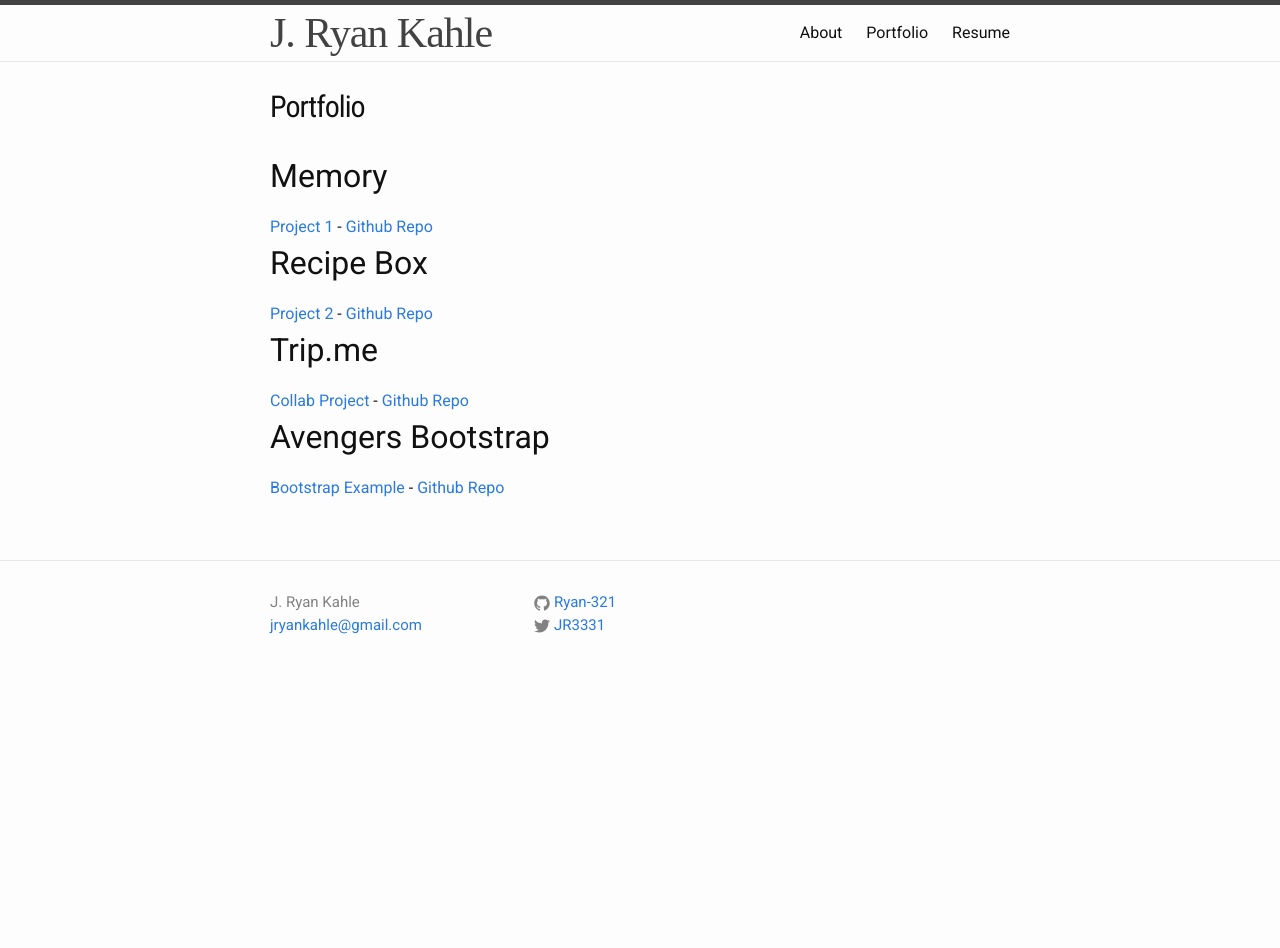
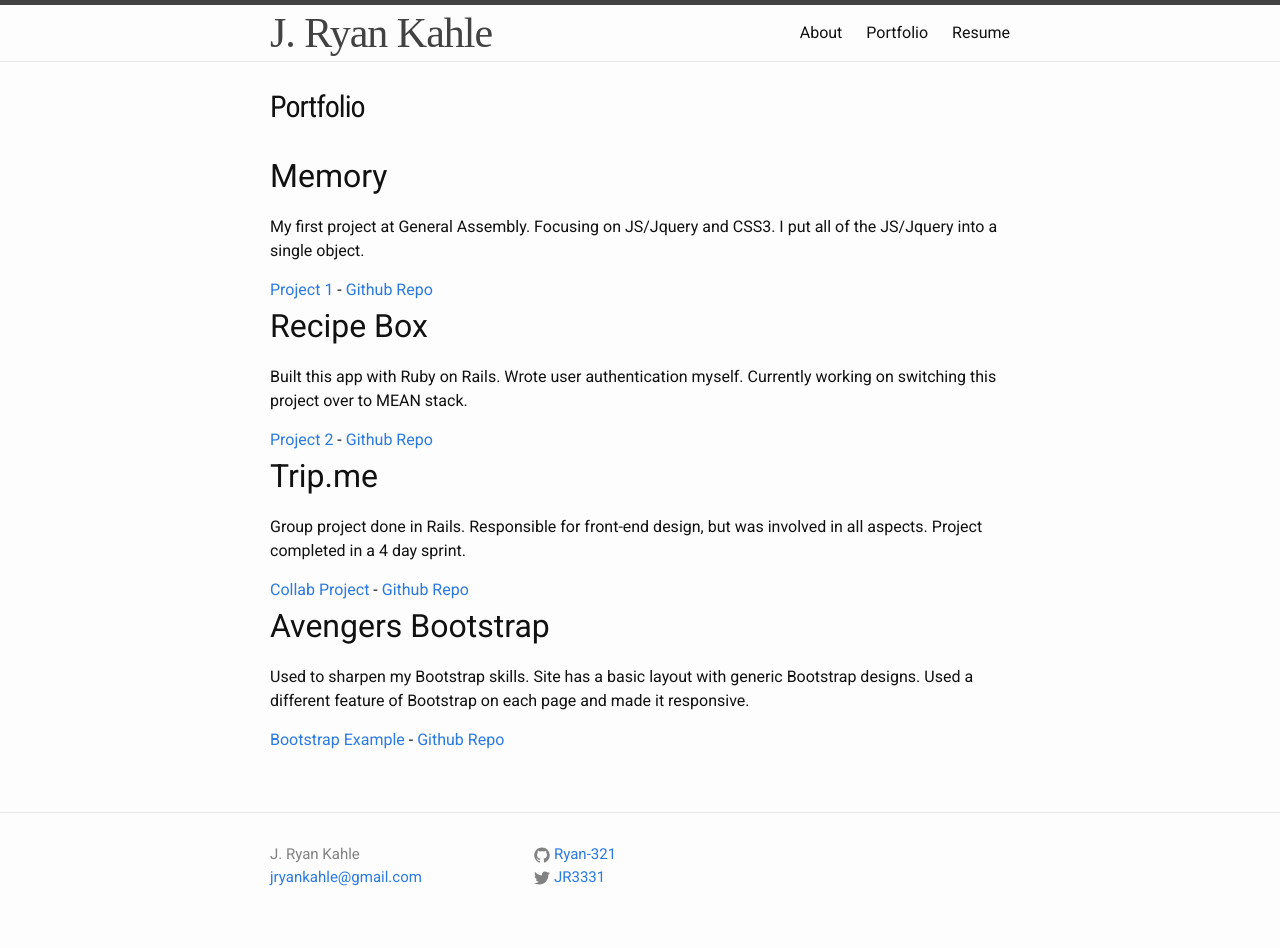
Before and after one commit to Ryan-321/Ryan-321.github.io, a Jekyll site: the page built from portfolio.html, in a window 1280 px wide. Built offline with Jekyll 4.4.1, drawn with Linux system fonts in a browser that asks for light colours; some web fonts are replaced; before the commit the page ends 900 px from its top, so only the background shows below that.

Commit message:
added descriptions to portfolio

```diff
--- a/portfolio.md
+++ b/portfolio.html
@@ -6,24 +6,31 @@ permalink: /portfolio/
 
 <div class="project">
 <h2>Memory</h2>
+<p>My first project at General Assembly.  Focusing on JS/Jquery and CSS3.
+I put all of the JS/Jquery into a single object.</p>
 <a href="http://ryan-321.github.io/Memory/">Project 1</a> -
 <a href="https://github.com/Ryan-321/Memory">Github Repo</a>
 </div>
 
 <div class="project">
 <h2>Recipe Box</h2>
+<p>Built this app with Ruby on Rails.  Wrote user authentication myself.
+Currently working on switching this project over to MEAN stack.</p>
 <a href="https://wdi-recipe-box.herokuapp.com/">Project 2</a> -
 <a href="https://github.com/Ryan-321/recipe_box">Github Repo</a>
 </div>
 
 <div class="project">
 <h2>Trip.me</h2>
+<p>Group project done in Rails. Responsible for front-end design, but was involved in all aspects.  Project completed in a 4 day sprint.</p>
 <a href="https://trip-me.herokuapp.com/">Collab Project</a> -
 <a href="https://github.com/alexbannon/trip.me">Github Repo</a>
 </div>
 
 <div class="project">
 <h2>Avengers Bootstrap</h2>
+<p>Used to sharpen my Bootstrap skills.  Site has a basic layout with generic Bootstrap designs.
+Used a different feature of Bootstrap on each page and made it responsive.</p>
 <a href="https://avengersrails.herokuapp.com">Bootstrap Example</a> -
 <a href="https://github.com/Ryan-321/avengers-bootstrap">Github Repo</a>
 </div>
```
